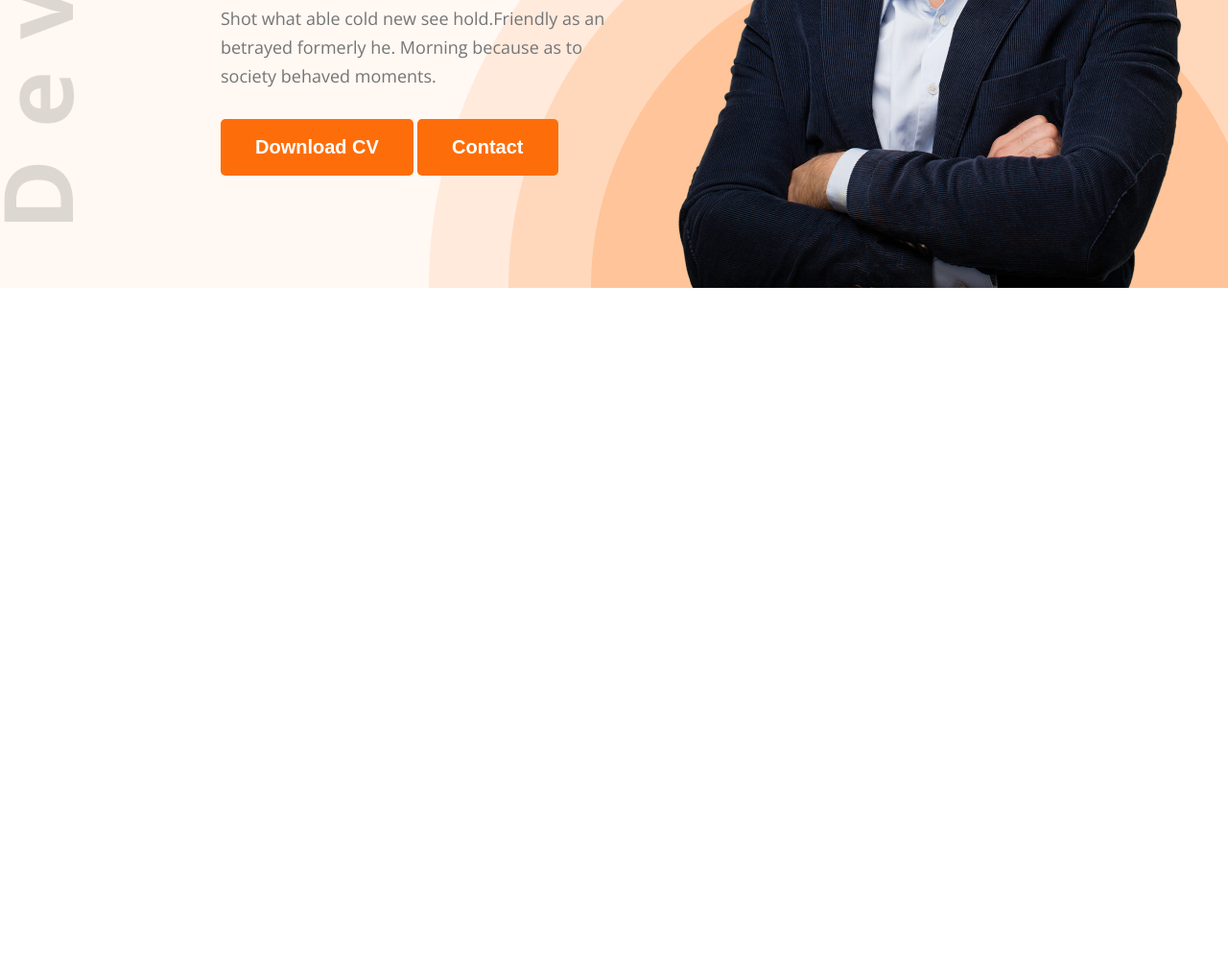
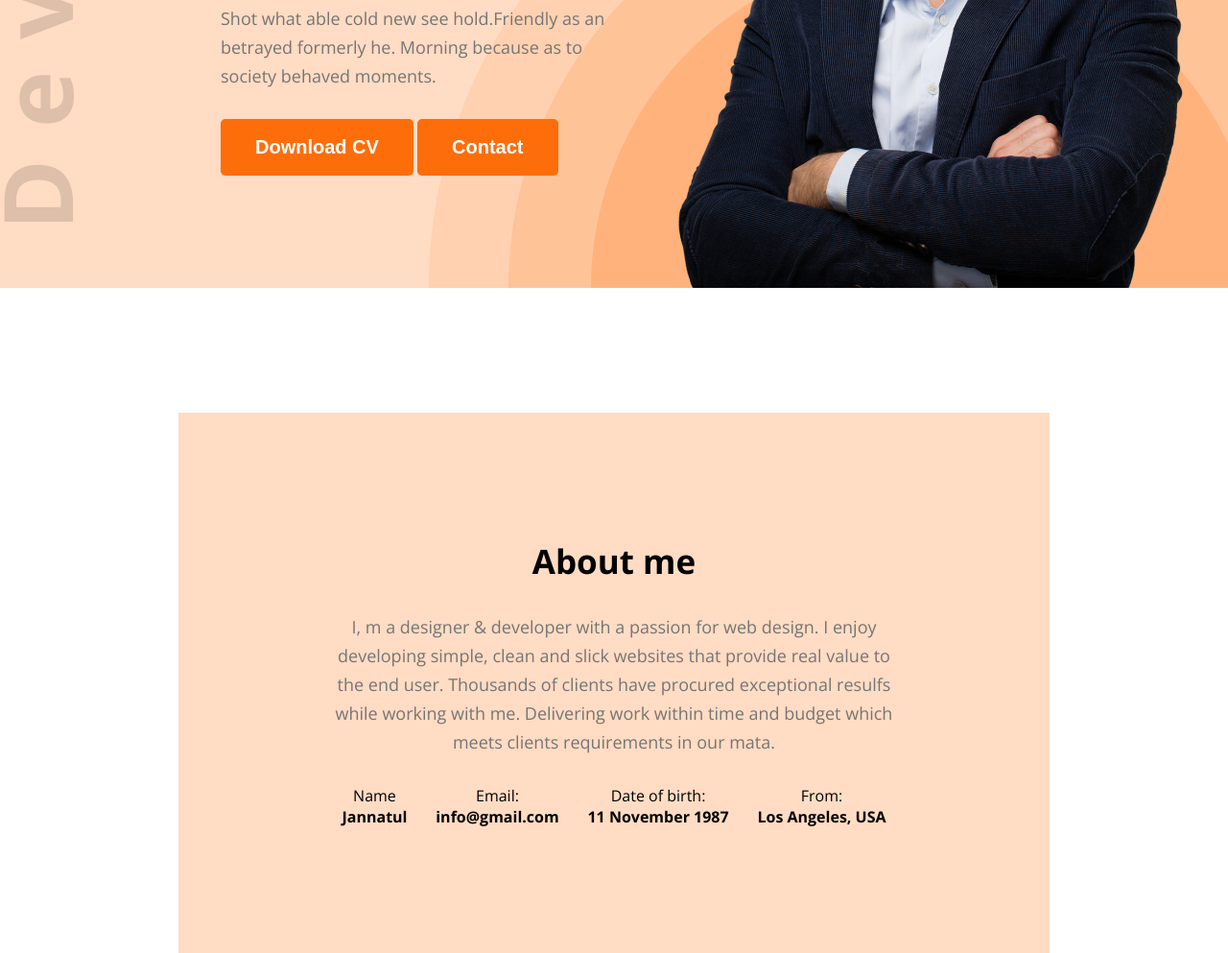
Before and after one commit to JannatulMaowaDev/hero-dev-code, a plain HTML site: page index.html in a window 1280 px wide. Shown: the part 532-1525 px from the top of the page at 96% size. Before the commit the page ends 832 px from the top, so only its background shows below. Drawn offline with nearby package versions, Linux system fonts and the light colour scheme.

Commit message:
about me designed according to figma

```diff
--- a/index.html
+++ b/index.html
@@ -38,5 +38,32 @@
       </div>
     </section>
   </header>
+
+  <section id="about">
+    <div class="about-container">
+      <div class="section-heading">
+        <h2>About me</h2>
+        <p>I, m a designer & developer with a passion for web design. I enjoy developing simple, clean and slick websites that provide real value to the end user. Thousands of clients have procured exceptional resulfs while working with me. Delivering work within time and budget which meets clients requirements in our mata.</p>
+      </div>
+      <div class="about-info">
+        <div class="info-cart">
+          <p>Name</p>
+          <h4>Jannatul</h4>
+        </div>
+        <div class="info-cart">
+          <p>Email:</p>
+          <h4>info@gmail.com</h4>
+        </div>
+        <div class="info-cart">
+          <p>Date of birth:</p>
+          <h4>11 November 1987</h4>
+        </div>
+        <div class="info-cart">
+          <p>From:</p>
+          <h4>Los Angeles, USA</h4>
+        </div>
+      </div>
+    </div>
+  </section>
 </body>
 </html>
--- a/styles/portfolio.css
+++ b/styles/portfolio.css
@@ -25,11 +25,26 @@
   color: white;
   cursor: pointer;
 }
+.section-heading{
+  max-width: 827px;
+  text-align: center;
+}
+.section-heading h2{
+  font-size: 35px;
+  margin-bottom: 30px;
+
+}
+.section-heading p{
+  font-size: 18px;
+  margin-bottom: 30px;
+  line-height: 30px;
+  color: #757575;
+}
 
 /* main style  */
 header{
-  background-color: #FFF8F3;
-  background: url(../images/developer.png) , url(../images/header_bg.png) , #FFF8F3;
+  background-color: #f1b88e;
+  background: url(../images/developer.png) , url(../images/header_bg.png) , #ffdcc3;
   background-position: top left, bottom right;
   background-repeat: no-repeat;
   padding-top: 50px;
@@ -85,3 +100,27 @@
   max-width: 585px;
   vertical-align: middle;
 }
+#about{
+  padding-top: 130px;
+}
+#about .about-container{
+  width: 71%;
+  max-width: 1140px;
+  margin: 0 auto;
+  text-align: center;
+  background-color: #ffdcc3;
+  padding: 131px 156px;
+}
+#about .about-container .about-info{
+  display: flex;
+  justify-content: space-around;
+}
+.about-info .info-card p{
+  font-size: 20px;
+color: #757575;
+line-height: 30px;
+
+}
+.about-info .info-card h4{
+  font-size: 20px;
+}
```
